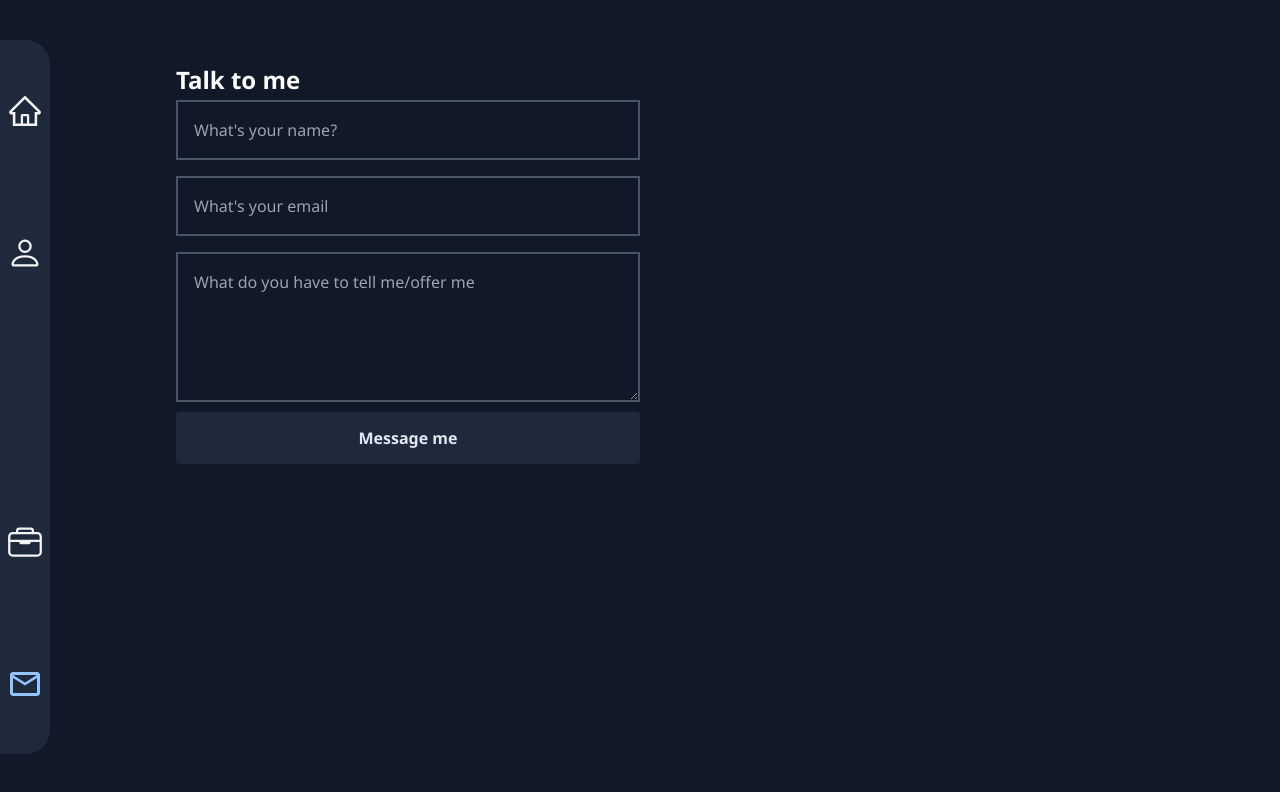
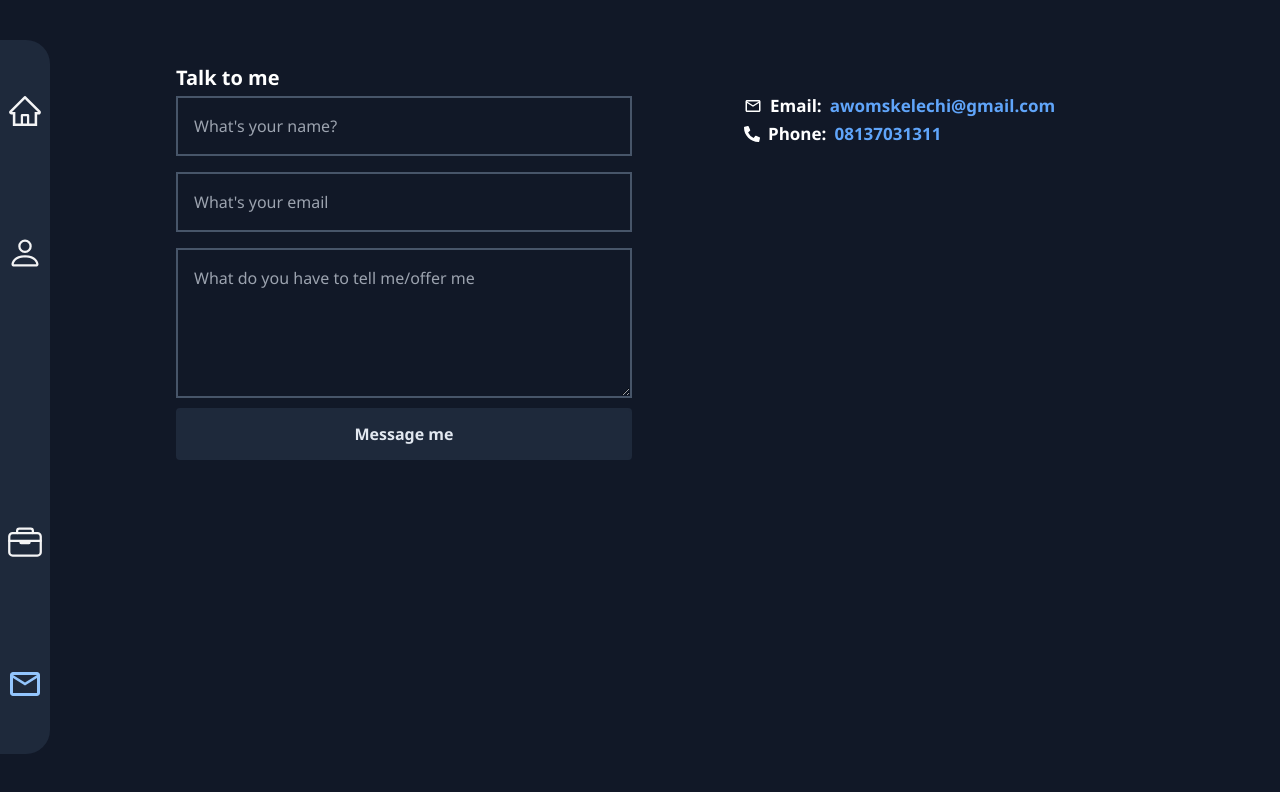
Before and after one commit to Kelechi095/Portfolio, a React (Vite) app: page /contact in a window 1280 px wide. Shown: the top 792 px of the page. Built offline with nearby package versions, Linux system fonts and the light colour scheme; some icons are missing.

Commit message:
included personal details

```diff
--- a/src/Pages/Contact.tsx
+++ b/src/Pages/Contact.tsx
@@ -5,6 +5,8 @@ import Button from "../components/Button";
 import Wrapper from "../components/Wrapper";
 import TextArea from "../components/TextArea";
 import Subtitle from "../components/Subtitle";
+import { MdOutlineEmail } from "react-icons/md";
+import { FaPhoneAlt } from "react-icons/fa";
 
 const RegisterForm = () => {
   const [isLoading, setIsLoading] = useState(false);
@@ -27,6 +29,8 @@ const RegisterForm = () => {
 
   return (
     <Wrapper>
+      <div className="grid md:grid-cols-2 grid-cols-1 gap-4">
+        <section>
           <Subtitle label="Talk to me" />
 
           <Input
@@ -60,6 +64,20 @@ const RegisterForm = () => {
             label={isLoading ? "submitting..." : "Message me"}
             onClick={handleSubmit(onSubmit)}
           />
+        </section>
+        <section className="md:p-4 pt-2 md:pt-8 md:pl-24">
+          <p className="font-semibold text-white text-sm md:text-[17px] flex gap-2 items-center">
+            <MdOutlineEmail className="text-lg" />
+            <p>Email:</p>
+            <p className="font-semibold text-blue-400">awomskelechi@gmail.com</p>
+          </p>
+          <p className="font-semibold text-white mt-2 text-sm md:text-[17px] flex gap-2 items-center">
+            <FaPhoneAlt className="text-base" />
+            <p>Phone:</p>
+            <p className="font-semibold text-blue-400">08137031311</p>
+          </p>
+        </section>
+      </div>
     </Wrapper>
   );
 };
--- a/src/components/Button.tsx
+++ b/src/components/Button.tsx
@@ -28,7 +28,7 @@ const Button = ({
     <button
     onClick={onClick}
       disabled={disabled}
-      className={`disabled:opacity-70 disabled:cursor-not-allowed rounded hover:bg-slate-700 transition w-full md:w-[50%] border-slate-800 flex items-center justify-center gap-2
+      className={`disabled:opacity-70 disabled:cursor-not-allowed rounded hover:bg-slate-700 transition w-full border-slate-800 flex items-center justify-center gap-2
       ${outline ? "bg-slate-800" : "bg-slate-800"}
       ${outline ? "text-rose-400" : "text-slate-200"}
       ${small ? 'text-sm font-light': 'text-base font-semibold'}
--- a/src/components/Subtitle.tsx
+++ b/src/components/Subtitle.tsx
@@ -4,7 +4,7 @@ interface SubtitleProps {
 
 const Subtitle = ({label}: SubtitleProps) => {
   return (
-    <div className="text-base md:text-2xl font-semibold mb-1 text-white">{label}</div>
+    <div className="text-base md:text-xl font-semibold mb-1 text-white">{label}</div>
   )
 }
 
--- a/src/components/TextArea.tsx
+++ b/src/components/TextArea.tsx
@@ -19,14 +19,14 @@ const TextArea = ({
   errors,
 }: TextAreaProps) => {
   return (
-    <div className="w-full relative">
+    <div className="w-full">
 
       <textarea
         id={id}
         disabled={disabled}
         {...register(id, { required })}
         placeholder={placeholder}
-        className={`peer w-full md:w-[50%] max-h-[150px] min-h-[150px] mb-1 text-white p-4 outline-none bg-inherit border md:border-2 disabled:opacity-70 disabled:cursor-not-allowed
+        className={`peer w-full max-h-[150px] min-h-[150px] mb-1 text-white p-4 outline-none bg-inherit border md:border-2 disabled:opacity-70 disabled:cursor-not-allowed
         ${errors[id] ? "border-rose-400" : "border-slate-600"}
         ${errors[id] ? "focus:border-rose-400" : "focus:border-slate-600"}
         `}
--- a/src/components/Title.tsx
+++ b/src/components/Title.tsx
@@ -4,7 +4,7 @@ interface TitleProps {
 }
 const Title = ({label}: TitleProps) => {
   return (
-    <div className="text-xl md:text-4xl font-semibold hidden md:block mt-2 mb-6 text-blue-200">{label}</div>
+    <div className="text-xl md:text-3xl font-semibold hidden md:block mt-2 mb-6 text-blue-200">{label}</div>
   )
 }
 
--- a/src/components/inputs/Input.tsx
+++ b/src/components/inputs/Input.tsx
@@ -32,7 +32,7 @@ const Input = ({
         {...register(id, { required })}
         placeholder={placeholder}
         type={type}
-        className={`w-full md:w-[50%] p-4 mb-4 text-white outline-none bg-inherit border md:border-2 disabled:opacity-70 disabled:cursor-not-allowed
+        className={`w-full p-4 mb-4 text-white outline-none bg-inherit border md:border-2 disabled:opacity-70 disabled:cursor-not-allowed
         ${errors[id] ? "border-rose-400" : "  border-slate-600"}
         ${errors[id] ? "focus:border-rose-400" : "  focus:border-slate-600"}
         `}
```
Lines whose indentation alone changed are shown as unchanged.
